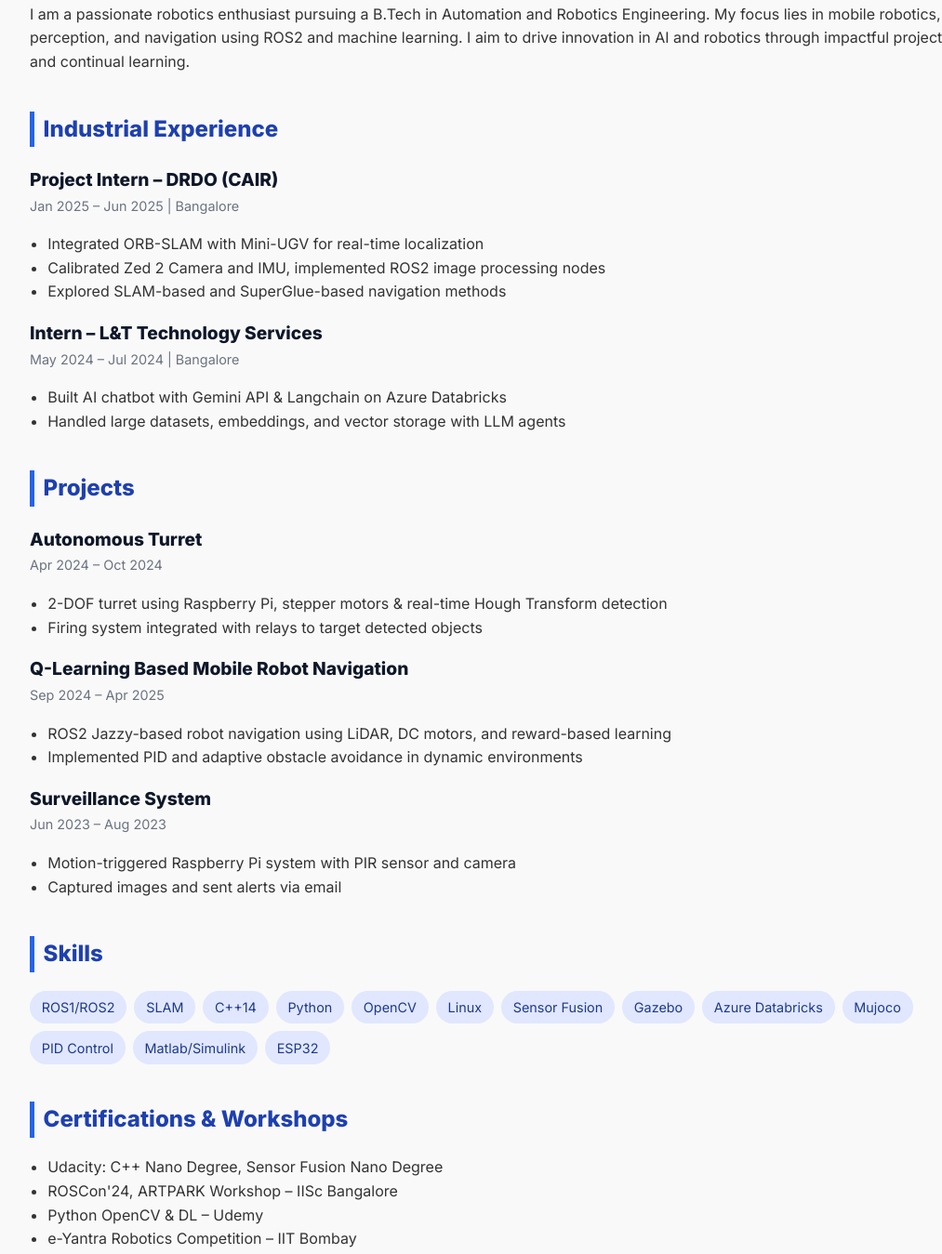
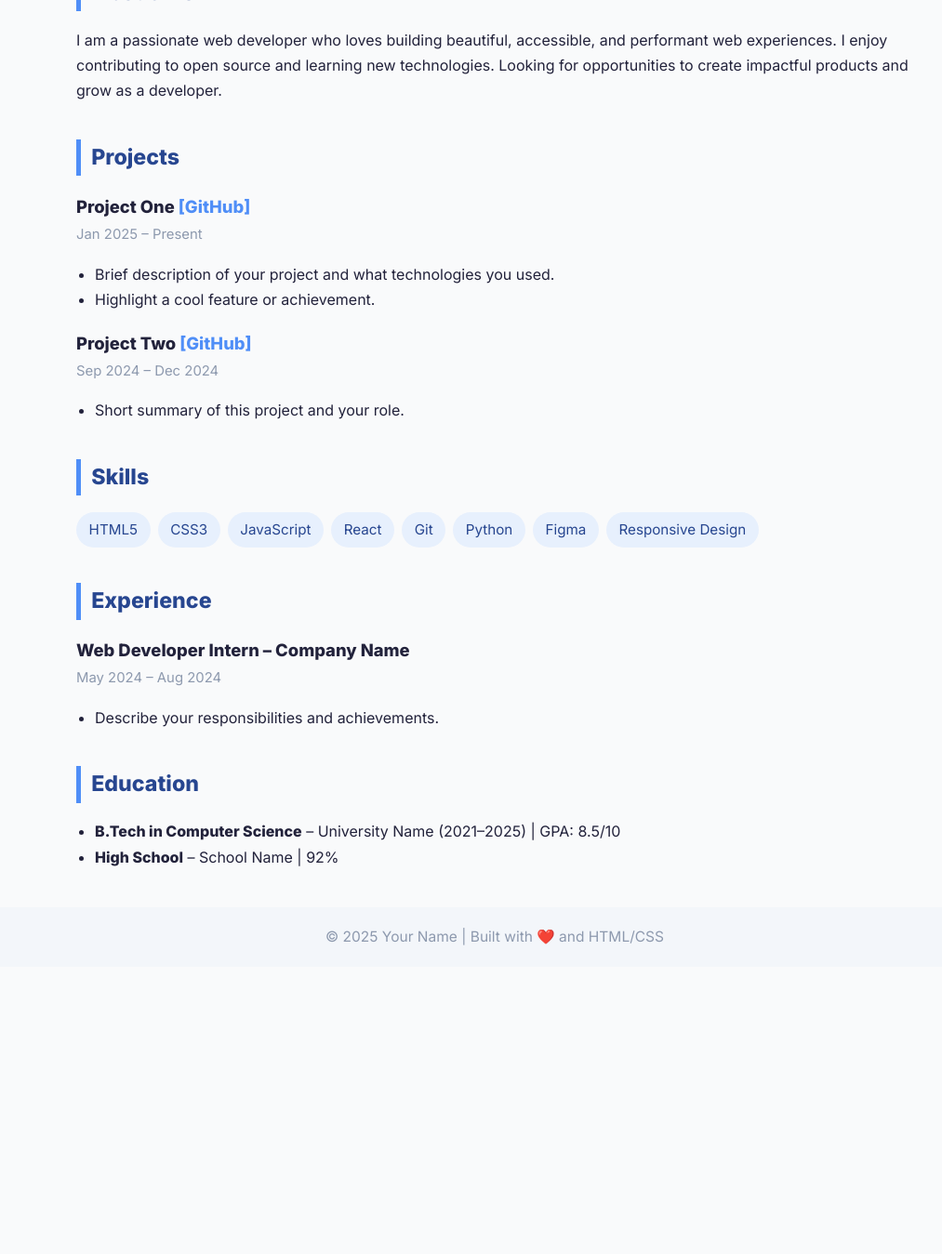
Before and after one commit to karanpatelkp/karanpatelkp.github.io, a plain HTML site: page index.html in a window 1280 px wide. Shown: the part 315-1664 px from the top of the page at 93% size, without its empty margins (108-1121 px from the left). After the commit the page ends 1355 px from the top, so only its background shows below. Drawn offline with Linux system fonts and the light colour scheme.

Commit message:
Update index.html

```diff
--- a/index.html
+++ b/index.html
@@ -3,63 +3,71 @@
 <head>
   <meta charset="UTF-8" />
   <meta name="viewport" content="width=device-width, initial-scale=1.0"/>
-  <title>Karan Patel – Robotics Portfolio</title>
+  <title>Your Name – Portfolio</title>
   <link href="https://fonts.googleapis.com/css2?family=Inter:wght@400;600;800&display=swap" rel="stylesheet">
   <style>
     body {
       font-family: 'Inter', sans-serif;
       margin: 0;
       padding: 0;
-      background: #f9f9f9;
-      color: #333;
-      line-height: 1.6;
+      background: #f9fafb;
+      color: #22223b;
+      line-height: 1.7;
     }
     header {
-      background: #1e293b;
-      color: white;
-      padding: 2rem 1rem;
+      background: #22223b;
+      color: #fff;
+      padding: 2.5rem 1rem 1.5rem 1rem;
       text-align: center;
     }
     header h1 {
       margin: 0;
-      font-size: 2.5rem;
+      font-size: 2.8rem;
+      letter-spacing: 1px;
     }
     header p {
-      font-size: 1.1rem;
-      margin-top: 0.5rem;
+      font-size: 1.12rem;
+      margin-top: 0.7rem;
+      color: #e0e1dd;
     }
     .container {
-      max-width: 1000px;
-      margin: 2rem auto;
-      padding: 0 1rem;
+      max-width: 900px;
+      margin: 2.5rem auto;
+      padding: 0 1.2rem;
     }
     section {
-      margin-bottom: 2.5rem;
+      margin-bottom: 2.4rem;
     }
     h2 {
-      border-left: 5px solid #2563eb;
-      padding-left: 0.6rem;
-      font-size: 1.5rem;
-      color: #1e40af;
+      border-left: 5px solid #4f8ef7;
+      padding-left: 0.7rem;
+      font-size: 1.45rem;
+      color: #274690;
+      margin-bottom: 1.1rem;
     }
     .entry {
-      margin: 1rem 0;
+      margin: 1.1rem 0;
     }
     .entry h3 {
       margin: 0;
-      font-size: 1.2rem;
-      color: #0f172a;
+      font-size: 1.15rem;
+      color: #22223b;
     }
     .entry span {
-      font-size: 0.9rem;
-      color: #6b7280;
+      font-size: 0.93rem;
+      color: #8d99ae;
     }
     ul {
-      padding-left: 1.2rem;
+      padding-left: 1.25rem;
     }
     a {
-      color: #2563eb;
+      color: #4f8ef7;
       text-decoration: none;
+      transition: color 0.2s;
+    }
+    a:hover {
+      color: #274690;
+      text-decoration: underline;
     }
     .skills {
       display: flex;
@@ -67,83 +75,62 @@
       gap: 0.5rem;
     }
     .skill-tag {
-      background: #e0e7ff;
-      color: #1e3a8a;
-      padding: 0.4rem 0.8rem;
+      background: #e7f0fd;
+      color: #274690;
+      padding: 0.38rem 0.85rem;
       border-radius: 999px;
-      font-size: 0.9rem;
+      font-size: 0.95rem;
+      font-weight: 500;
     }
     footer {
       text-align: center;
-      padding: 1rem;
-      background: #f1f5f9;
-      font-size: 0.9rem;
-      color: #64748b;
+      padding: 1.2rem;
+      background: #f3f6fa;
+      font-size: 0.97rem;
+      color: #8d99ae;
+      margin-top: 2rem;
+    }
+    @media (max-width: 600px) {
+      header h1 { font-size: 2rem; }
+      .container { padding: 0 0.6rem; }
+      h2 { font-size: 1.15rem; }
     }
   </style>
 </head>
 <body>
   <header>
-    <h1>Karan Patel</h1>
-    <p>Automation & Robotics Engineering Student | Robotics | AI | ROS2</p>
+    <h1>Your Name</h1>
+    <p>Web Developer | Designer | Open Source Enthusiast</p>
     <p>
-      <a href="mailto:karanpatel8u@gmail.com">karanpatel8u@gmail.com</a> |
-      <a href="https://www.linkedin.com/in/karan-patel-13471a243/" target="_blank">LinkedIn</a> |
-      India 🇮🇳
+      <a href="mailto:your.email@example.com">your.email@example.com</a> |
+      <a href="https://www.linkedin.com/in/yourprofile" target="_blank">LinkedIn</a> |
+      <a href="https://github.com/yourusername" target="_blank">GitHub</a>
     </p>
   </header>
 
   <div class="container">
     <section>
-      <h2>Summary</h2>
-      <p>I am a passionate robotics enthusiast pursuing a B.Tech in Automation and Robotics Engineering. My focus lies in mobile robotics, perception, and navigation using ROS2 and machine learning. I aim to drive innovation in AI and robotics through impactful projects and continual learning.</p>
-    </section>
-
-    <section>
-      <h2>Industrial Experience</h2>
-      <div class="entry">
-        <h3>Project Intern – DRDO (CAIR)</h3>
-        <span>Jan 2025 – Jun 2025 | Bangalore</span>
-        <ul>
-          <li>Integrated ORB-SLAM with Mini-UGV for real-time localization</li>
-          <li>Calibrated Zed 2 Camera and IMU, implemented ROS2 image processing nodes</li>
-          <li>Explored SLAM-based and SuperGlue-based navigation methods</li>
-        </ul>
-      </div>
-      <div class="entry">
-        <h3>Intern – L&T Technology Services</h3>
-        <span>May 2024 – Jul 2024 | Bangalore</span>
-        <ul>
-          <li>Built AI chatbot with Gemini API & Langchain on Azure Databricks</li>
-          <li>Handled large datasets, embeddings, and vector storage with LLM agents</li>
-        </ul>
-      </div>
+      <h2>About Me</h2>
+      <p>
+        I am a passionate web developer who loves building beautiful, accessible, and performant web experiences. I enjoy contributing to open source and learning new technologies. Looking for opportunities to create impactful products and grow as a developer.
+      </p>
     </section>
 
     <section>
       <h2>Projects</h2>
       <div class="entry">
-        <h3>Autonomous Turret</h3>
-        <span>Apr 2024 – Oct 2024</span>
+        <h3>Project One <a href="https://github.com/yourusername/project-one" target="_blank">[GitHub]</a></h3>
+        <span>Jan 2025 – Present</span>
         <ul>
-          <li>2-DOF turret using Raspberry Pi, stepper motors & real-time Hough Transform detection</li>
-          <li>Firing system integrated with relays to target detected objects</li>
+          <li>Brief description of your project and what technologies you used.</li>
+          <li>Highlight a cool feature or achievement.</li>
         </ul>
       </div>
       <div class="entry">
-        <h3>Q-Learning Based Mobile Robot Navigation</h3>
-        <span>Sep 2024 – Apr 2025</span>
+        <h3>Project Two <a href="https://github.com/yourusername/project-two" target="_blank">[GitHub]</a></h3>
+        <span>Sep 2024 – Dec 2024</span>
         <ul>
-          <li>ROS2 Jazzy-based robot navigation using LiDAR, DC motors, and reward-based learning</li>
-          <li>Implemented PID and adaptive obstacle avoidance in dynamic environments</li>
-        </ul>
-      </div>
-      <div class="entry">
-        <h3>Surveillance System</h3>
-        <span>Jun 2023 – Aug 2023</span>
-        <ul>
-          <li>Motion-triggered Raspberry Pi system with PIR sensor and camera</li>
-          <li>Captured images and sent alerts via email</li>
+          <li>Short summary of this project and your role.</li>
         </ul>
       </div>
     </section>
@@ -151,53 +138,39 @@
     <section>
       <h2>Skills</h2>
       <div class="skills">
-        <span class="skill-tag">ROS1/ROS2</span>
-        <span class="skill-tag">SLAM</span>
-        <span class="skill-tag">C++14</span>
+        <span class="skill-tag">HTML5</span>
+        <span class="skill-tag">CSS3</span>
+        <span class="skill-tag">JavaScript</span>
+        <span class="skill-tag">React</span>
+        <span class="skill-tag">Git</span>
         <span class="skill-tag">Python</span>
-        <span class="skill-tag">OpenCV</span>
-        <span class="skill-tag">Linux</span>
-        <span class="skill-tag">Sensor Fusion</span>
-        <span class="skill-tag">Gazebo</span>
-        <span class="skill-tag">Azure Databricks</span>
-        <span class="skill-tag">Mujoco</span>
-        <span class="skill-tag">PID Control</span>
-        <span class="skill-tag">Matlab/Simulink</span>
-        <span class="skill-tag">ESP32</span>
+        <span class="skill-tag">Figma</span>
+        <span class="skill-tag">Responsive Design</span>
       </div>
     </section>
 
     <section>
-      <h2>Certifications & Workshops</h2>
-      <ul>
-        <li>Udacity: C++ Nano Degree, Sensor Fusion Nano Degree</li>
-        <li>ROSCon'24, ARTPARK Workshop – IISc Bangalore</li>
-        <li>Python OpenCV & DL – Udemy</li>
-        <li>e-Yantra Robotics Competition – IIT Bombay</li>
-      </ul>
+      <h2>Experience</h2>
+      <div class="entry">
+        <h3>Web Developer Intern – Company Name</h3>
+        <span>May 2024 – Aug 2024</span>
+        <ul>
+          <li>Describe your responsibilities and achievements.</li>
+        </ul>
+      </div>
     </section>
 
     <section>
       <h2>Education</h2>
       <ul>
-        <li><strong>B.Tech in Automation and Robotics</strong> – Amrita Vishwa Vidyapeetham, Coimbatore (2021–2025) | GPA: 7.83/10</li>
-        <li><strong>High School</strong> – Happy Valley School, Vijayawada | GPA: 93%</li>
-        <li><strong>Middle School</strong> – Dr. KKR’s Gowtham International School | GPA: 92%</li>
-      </ul>
-    </section>
-
-    <section>
-      <h2>Extracurricular</h2>
-      <ul>
-        <li>Robotics Club Member – Contributed to multiple college robotics projects</li>
-        <li>Secretary – AAGNEYA Club | NSS Social Volunteer</li>
-        <li>Captain – College Powerlifting Team | 2x Gold Medalist & Best Lifter</li>
+        <li><strong>B.Tech in Computer Science</strong> – University Name (2021–2025) | GPA: 8.5/10</li>
+        <li><strong>High School</strong> – School Name | 92%</li>
       </ul>
     </section>
   </div>
 
   <footer>
-    &copy; 2025 Karan Patel | Built with ❤️ for robotics
+    &copy; 2025 Your Name | Built with ❤️ and HTML/CSS
   </footer>
 </body>
 </html>
```
